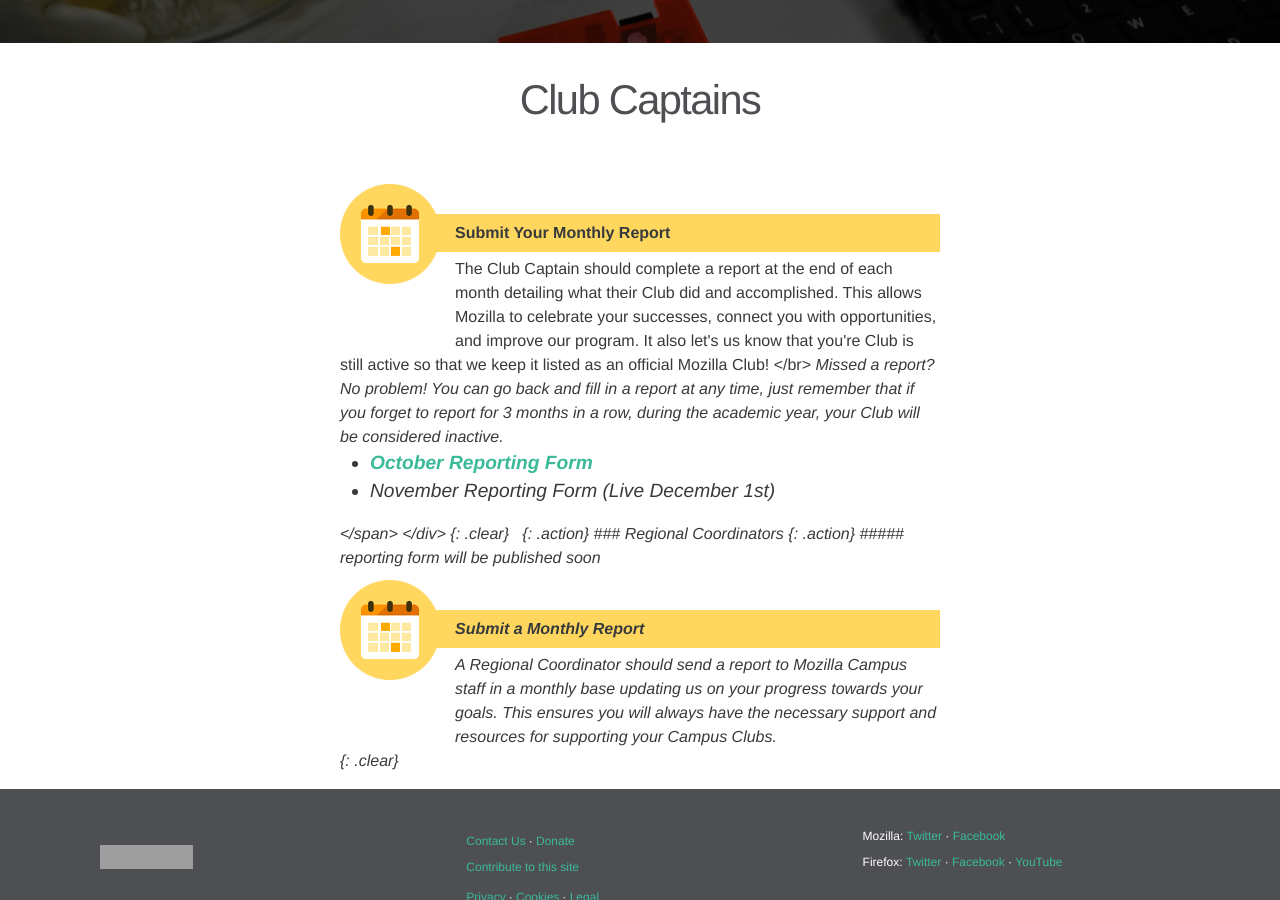
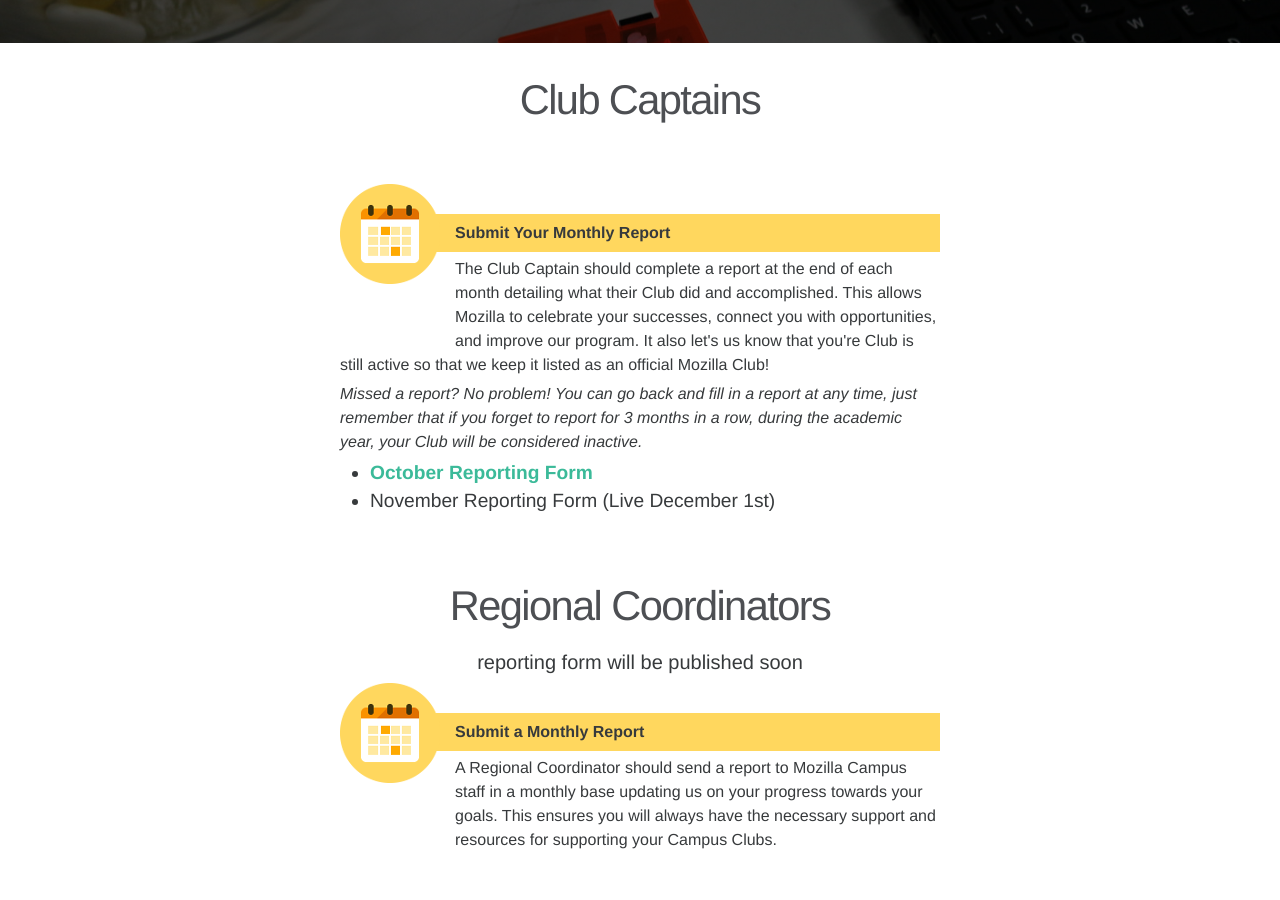
Before and after one commit to mozilla/mozilla-campus-clubs, a Jekyll site: the page built from _pages/report.md, in a window 1280 px wide and 900 px high, scrolled down 331 px. Built offline with Jekyll 4.4.1, drawn with Linux system fonts in a browser that asks for light colours; some web fonts are replaced; grey boxes are pictures that could not be loaded.

Commit message:
Hopefully fixed!

```diff
--- a/_pages/report.md
+++ b/_pages/report.md
@@ -16,9 +16,10 @@ ref: resources
   <img src="/static/img/calendar.png" alt="">
   <div class="head-link">Submit Your Monthly Report</div>
   <span>
-  The Club Captain should complete a report at the end of each month detailing what their Club did and accomplished. This allows Mozilla to celebrate your successes, connect you with opportunities, and improve our program. It also let's us know that you're Club is still active so that we keep it listed as an official Mozilla Club!
-  </br>
-  <i>Missed a report? No problem! You can go back and fill in a report at any time, just remember that if you forget to report for 3 months in a row, during the academic year, your Club will be considered inactive.<i>
+  The Club Captain should complete a report at the end of each month detailing what their Club did and accomplished. This allows Mozilla to celebrate your successes, connect you with opportunities, and improve our program. It also let's us know that you're Club is still active so that we keep it listed as an official Mozilla Club!  </span>
+<span>
+  <i>Missed a report? No problem! You can go back and fill in a report at any time, just remember that if you forget to report for 3 months in a row, during the academic year, your Club will be considered inactive.</i> </span>
+  <span>
   <ul>
   <li> <a href="https://docs.google.com/a/mozilla.com/forms/d/e/1FAIpQLSfPkMDBxu72xqBtO3ooKThNdn7o7diioMUOnjjBKenuVN3K6w/viewform">October Reporting Form</a></li>
   <li> November Reporting Form (Live December 1st)</li>
```
